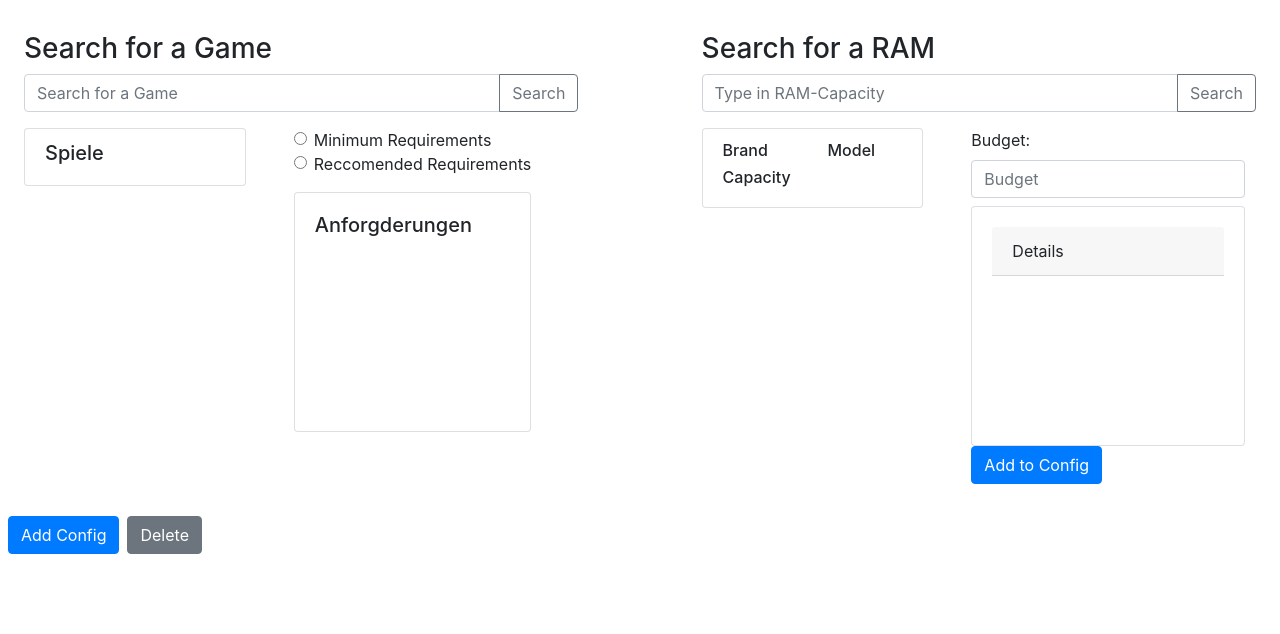
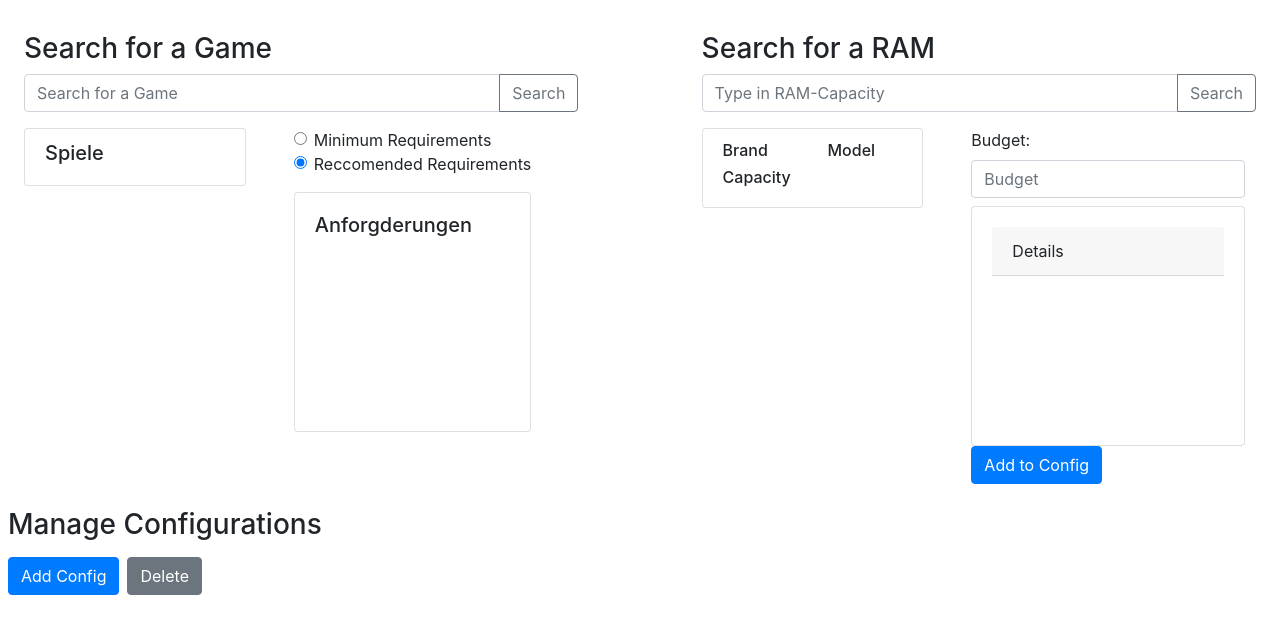
Before and after one commit to IsarDude/Parts4GamesClient, a React (Create React App) app: page /Parts4Games in a window 1280 px wide. Shown: the top 634 px of the page. Built offline with nearby package versions, Linux system fonts and the light colour scheme; sample sign-in values are in the browser's storage.

Commit message:
Radio handle

```diff
--- a/src/components/ConfigList.js
+++ b/src/components/ConfigList.js
@@ -124,6 +124,7 @@ function ConfigList(props){
     var map = buildConfig();
     return(
         <div className="ml-2 mr-2">
+        <h3 className="mt-2 mb-2">Manage Configurations</h3>
             {map}
         <Button variant="primary" onClick= {createNewConfig} className="mt-2 mr-2">Add Config</Button>
         <Button variant="secondary" onClick={deleteConfig} className="mt-2">Delete</Button>
--- a/src/components/GameList.jsx
+++ b/src/components/GameList.jsx
@@ -93,6 +93,7 @@ function GameList(props){
                             label="Reccomended Requirements"
                             name="requirements"
                             id="recReq"
+                            checked={reccomended}
                             onClick = {() => setReccomended(true)}
                         />
                     </Form.Group>
```
Also changed, not shown: 1 other file (tests, documents, lock files or other folders).
